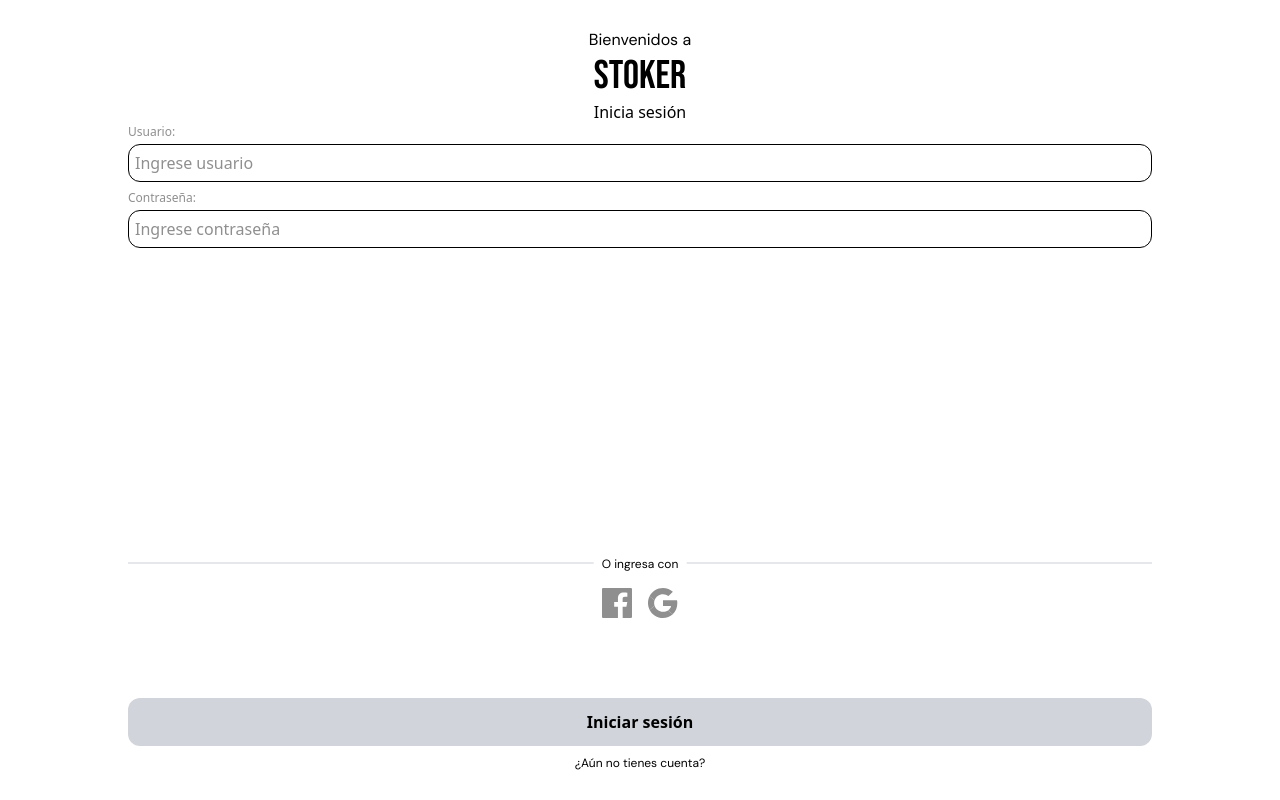
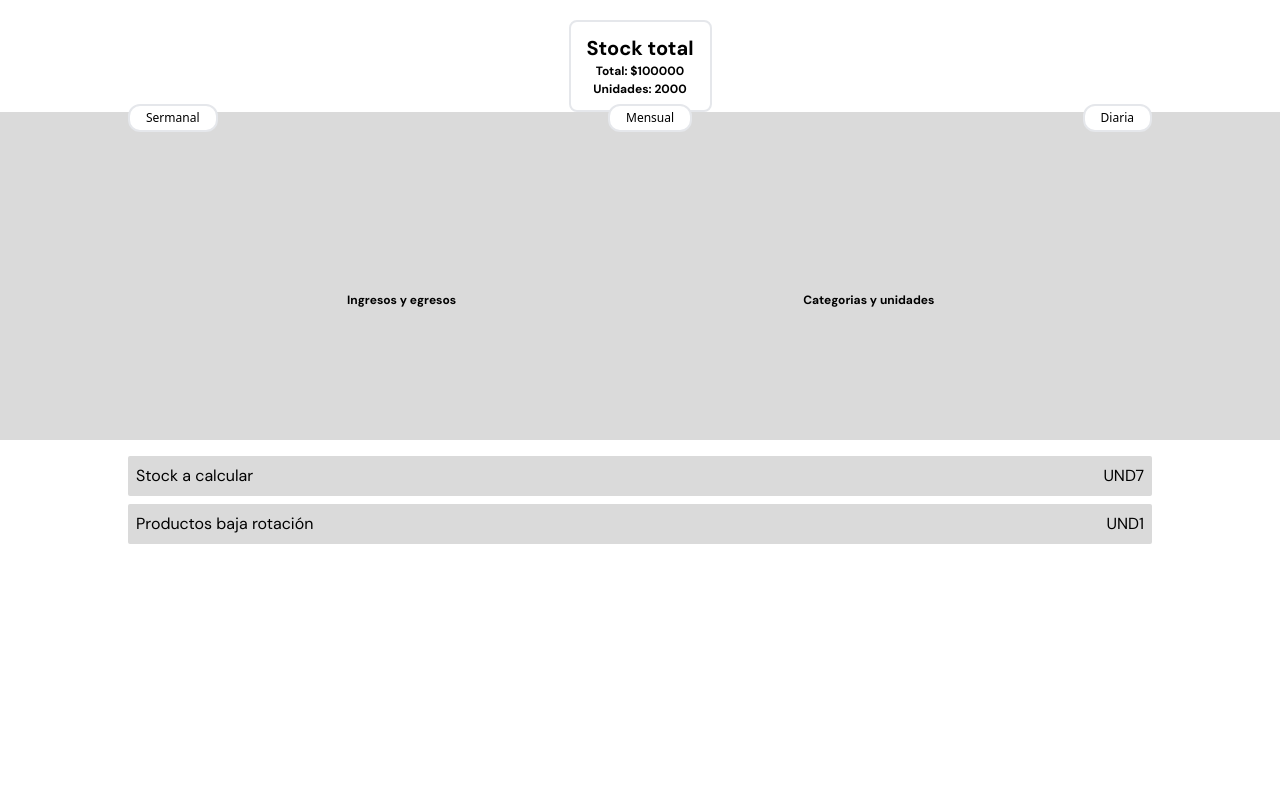
Before and after one commit to No-Country/c10-35-t-MERN, a React (Vite) app in the folder client/: page / in a window 1280 px wide. Built offline with nearby package versions, Linux system fonts and the light colour scheme.

Commit message:
style: add styles to reports view

```diff
--- a/client/src/components/Layout.jsx
+++ b/client/src/components/Layout.jsx
@@ -1,10 +1,11 @@
 import React from 'react'
 import Login from './Login/Login'
+import Reports from './Reports/Reports'
 
 const Layout = () => {
 	return (
 		<>
-			<Login />
+			<Reports />
 		</>
 	)
 }
--- a/client/src/components/Reports/Reports.jsx
+++ b/client/src/components/Reports/Reports.jsx
@@ -1,14 +1,13 @@
-import React from 'react'
-
 function Reports() {
 	return (
-		<div className='flex flex-col justify-center items-center w-full py-5 gap-5'>
-			<div className='flex flex-col px-4 py-3 rounded-lg border-solid border-2 border-secondary mw-32'>
-				<h1 className='font-bold text-xl'>Stock total</h1>
-				<p className='font-bold text-sm'>Total: $100000</p>
-				<p className='font-bold text-sm'>Unidades: 2000</p>
+		<>
+			<div className='flex flex-col justify-center items-center w-full py-5'>
+				<div className='flex flex-col px-4 py-3 rounded-lg border-solid border-2 border-secondary text-center mw-32'>
+					<h2 className='font-bold text-xl'>Stock total</h2>
+					<p className=' font-bold text-f12'>Total: $100000</p>
+					<p className='font-bold text-f12'>Unidades: 2000</p>
 				</div>
-			<div className='flex flex-col relative justify-center py-8 items-center w-full bg-primary'>
+				<div className='flex flex-col relative justify-center py-8 items-center w-full bg-label'>
 					<div className='flex w-4/5 absolute -top-2 justify-between'>
 						<a
 							href='#'
@@ -31,7 +30,7 @@ function Reports() {
 					</div>
 					<div className='w-4/5 h-24 bg-secondary'></div>
 				</div>
-			<main className='flex justify-evenly items-center bg-primary w-full py-5'>
+				<main className='flex justify-evenly items-center bg-label w-full py-5 mb-4'>
 					<article className='flex flex-col items-center text-center'>
 						<h2 className='text-xs font-bold'>Ingresos y egresos</h2>
 						<div className='bg-secondary w-28 h-28'></div>
@@ -41,15 +40,16 @@ function Reports() {
 						<div className='bg-secondary w-28 h-28'></div>
 					</article>
 				</main>
-			<div className='flex justify-between items-center p-2 rounded-sm bg-secondary mb-2 w-4/5'>
+				<div className='flex justify-between items-center p-2 rounded-sm bg-label mb-2 w-4/5'>
 					<p>Stock a calcular</p>
 					<p>UND7</p>
 				</div>
-			<div className='flex justify-between items-center p-2 rounded-sm bg-secondary w-4/5'>
+				<div className='flex justify-between items-center p-2 rounded-sm bg-label w-4/5'>
 					<p>Productos baja rotación</p>
 					<p>UND1</p>
 				</div>
 			</div>
+		</>
 	)
 }
 
--- a/client/tailwind.config.cjs
+++ b/client/tailwind.config.cjs
@@ -23,7 +23,7 @@ module.exports = {
 				errors: '#EC3838',
 				acierto: '#58DB84',
 				tituloh1: '',
-				label: '#8F8F8F',
+				label: '#DADADA',
 			},
 			fontFamily: {
 				primaria: ['Bebas Neue', 'cursive'],
```
Lines whose indentation alone changed are shown as unchanged.
